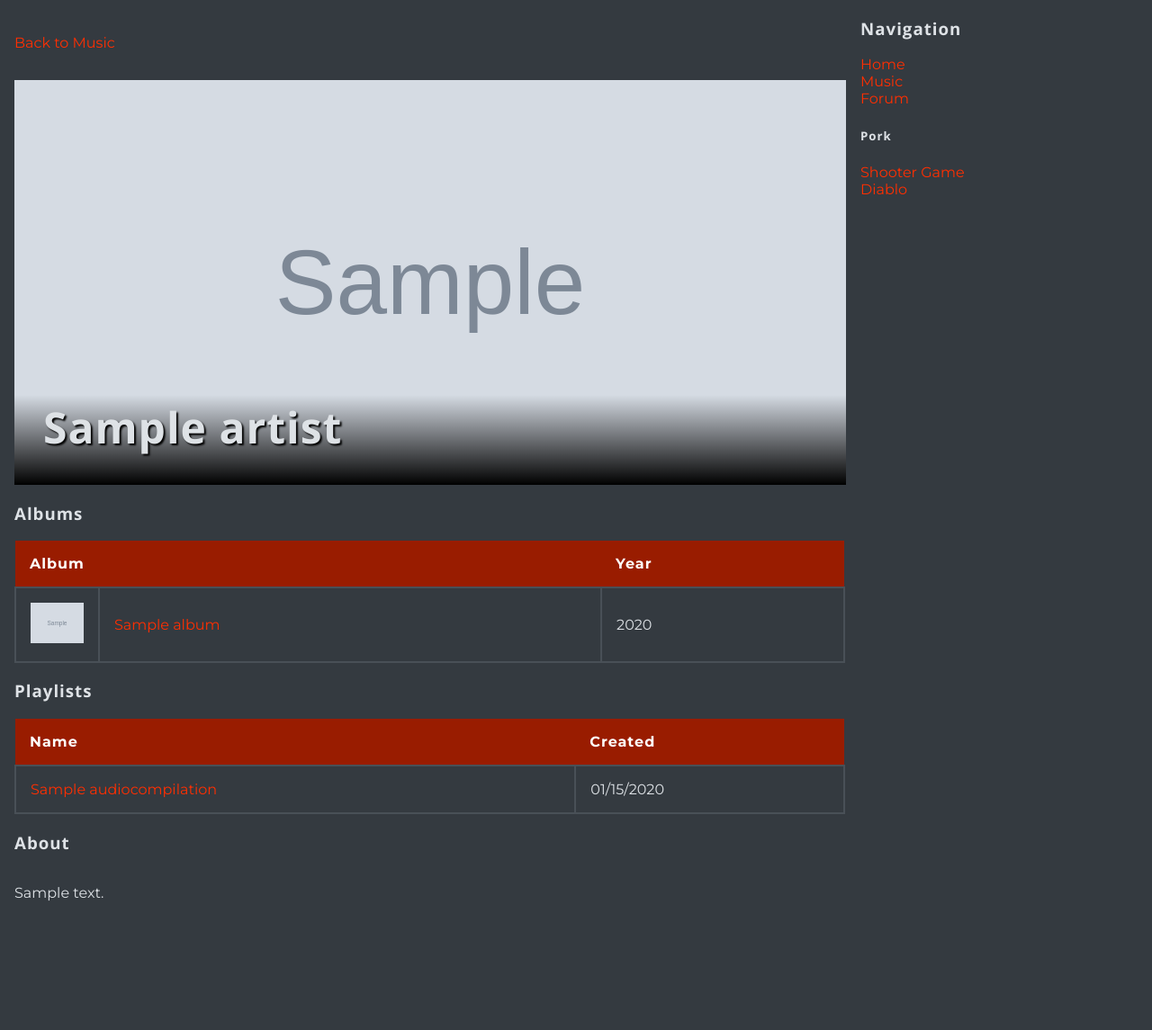
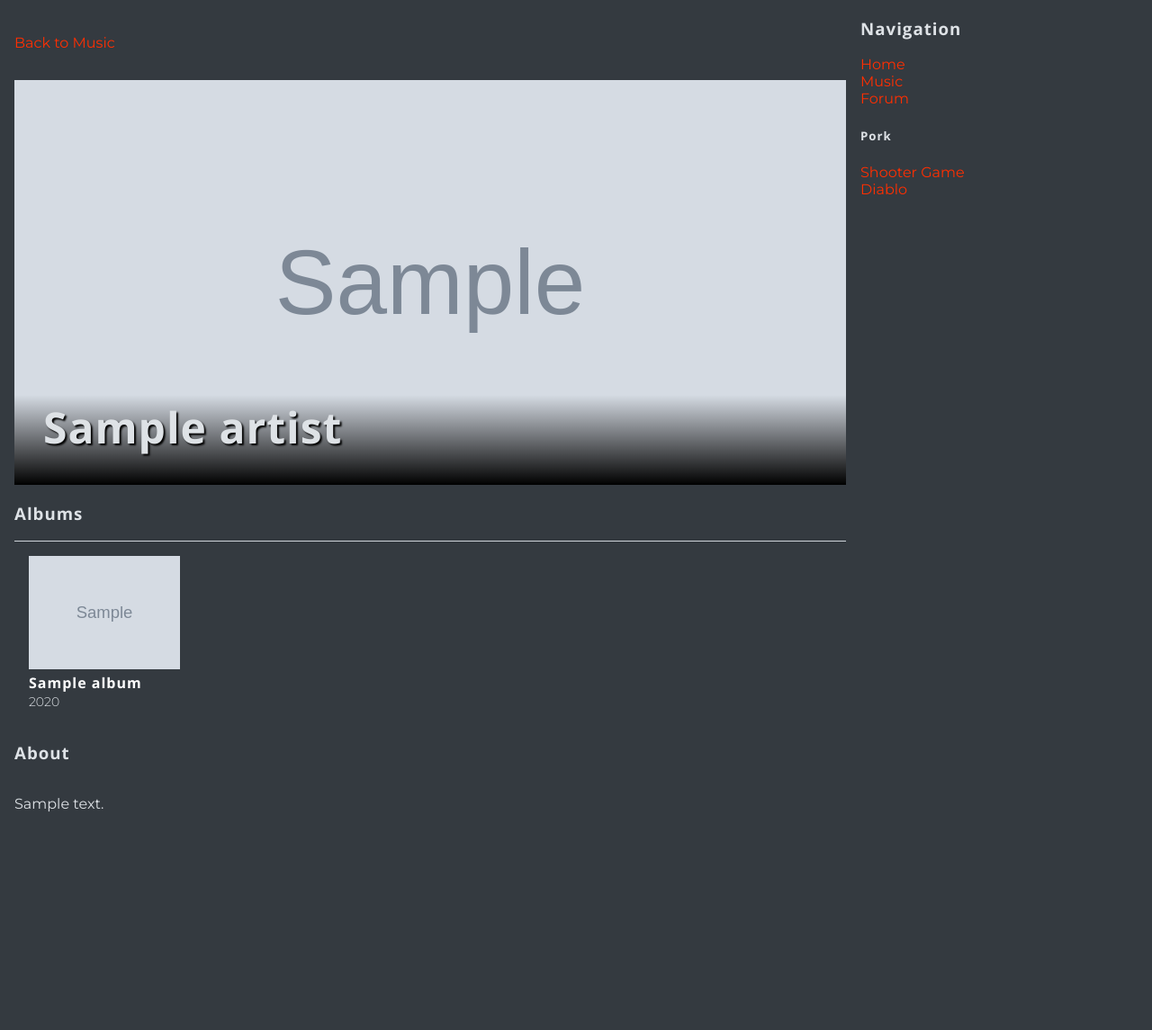
Before and after one commit to Punkweb/punkweb, a Django app: template punkweb/templates/music/artist.html in a window 1280 px wide. Shown: the top 1145 px of the page at 90% size. After the commit the page ends 903 px from the top, so only its background shows below. Run offline with Django 3.2, Linux system fonts and the light colour scheme; the template is opened without the code that fills it: values that come from a table or form of the project are taken from there, others are empty; tables that the repository leaves empty hold one stand-in row (values such as "Sample post"); grey boxes marked "Sample" are stand-in pictures; style sheets or scripts are compiled from the project's sources; parts of the project's set-up code (start-up, migrations or seed data) failed here and were passed over; some libraries are stand-ins or nearby versions.

Commit message:
Adjust artist page

```diff
--- a/punkweb/static/punkweb/css/artist-page.scss
+++ b/punkweb/static/punkweb/css/artist-page.scss
@@ -46,6 +46,28 @@
   }
 }
 
+.album {
+  &List {
+    border-top: 1px solid $oc-gray-4;
+    display: flex;
+    flex-wrap: wrap;
+    justify-content: flex-start;
+  }
+  &Container {
+    padding: 1rem;
+    width: 200px;
+  }
+  &Image {
+  }
+  &Name {
+    color: white !important;
+    margin: 0;
+    a {
+      color: white !important;
+    }
+  }
+}
+
 @media only screen and (max-width: 600px) {
   .artistHeader {
     height: 200px;
@@ -61,3 +83,11 @@
     }
   }
 }
+
+@media only screen and (max-width: 450px) {
+  .album {
+    &List {
+      justify-content: center;
+    }
+  }
+}
--- a/punkweb/templates/music/album.html
+++ b/punkweb/templates/music/album.html
@@ -13,7 +13,8 @@
   <div>
     <img src="{{album.cover_art|thumbnail_url:'avatar'}}" alt="" />
     <h4>{{album.title}}</h4>
-    <p>{{album.year|date:'M Y'}}</p>
+    <p>{{album.year|date:'Y'}} • {{songs.count}} song{{songs.count|pluralize:",s"}}</p>
+    <p></p>
   </div>
   <div class="tableContainer">
     <table>
--- a/punkweb/templates/music/artist.html
+++ b/punkweb/templates/music/artist.html
@@ -14,66 +14,20 @@
     <h1 class="artistHeader__artistName">{{artist.name}}</h1>
   </div>
   <h3>Albums</h3>
-  <div class="tableContainer">
-    <table>
-      <thead>
-        <tr>
-          <th width="75px">Album</th>
-          <th></th>
-          <th>Year</th>
-        </tr>
-      </thead>
-      <tbody>
-        {% for album in albums %}
-        <tr>
-          <td>
-            <img src="{{album.cover_art|thumbnail_url:'avatar_smaller'}}" alt="" />
-          </td>
-          <td>
-            <a href="{% url 'music:album' album.slug %}">{{album.title}}</a>
-          </td>
-          <td>{{album.year|date:'Y'}}</td>
-        </tr>
-        {% endfor %}
-      </tbody>
-    </table>
+  <div class="albumList">
+    {% for album in albums %}
+    <div class="albumContainer">
+      <div class="albumImage">
+        <a href="{% url 'music:album' album.slug %}"><img src="{{album.cover_art|thumbnail_url:'avatar'}}" alt="{{album.title}}" /></a>
+      </div>
+      <h4 class="albumName"><a href="{% url 'music:album' album.slug %}">{{album.title}}</a></h4>
+      <label>{{album.year|date:'Y'}}</label>
+    </div>
+    {% endfor %}
   </div>
-  {% if featured_on_compilations %}
-  <h3>Playlists</h3>
-  <div class="tableContainer">
-    <table>
-      <thead>
-        <tr>
-          <th>
-            Name
-          </th>
-          <th>
-            Created
-          </th>
-        </tr>
-      </thead>
-      <tbody>
-        {% for compilation in featured_on_compilations %}
-        <tr>
-          <td>
-            <a href="{% url 'music:audio_compilation' compilation.slug %}">{{compilation.title}}</a>
-          </td>
-          <td>
-            {{compilation.created|date:'m/d/Y'}}
-          </td>
-        </tr>
-        {% endfor %}
-      </tbody>
-    </table>
-  </div>
-  {% endif %}
   <div class="artistAbout">
     <h3>About</h3>
-    {% if artist.bio %}
     <p>{{artist.bio}}</p>
-    {% else %}
-    <p>This artist doesn't have a bio.</p>
-    {% endif %}
   </div>
 </div>
 {% endblock %}
```
